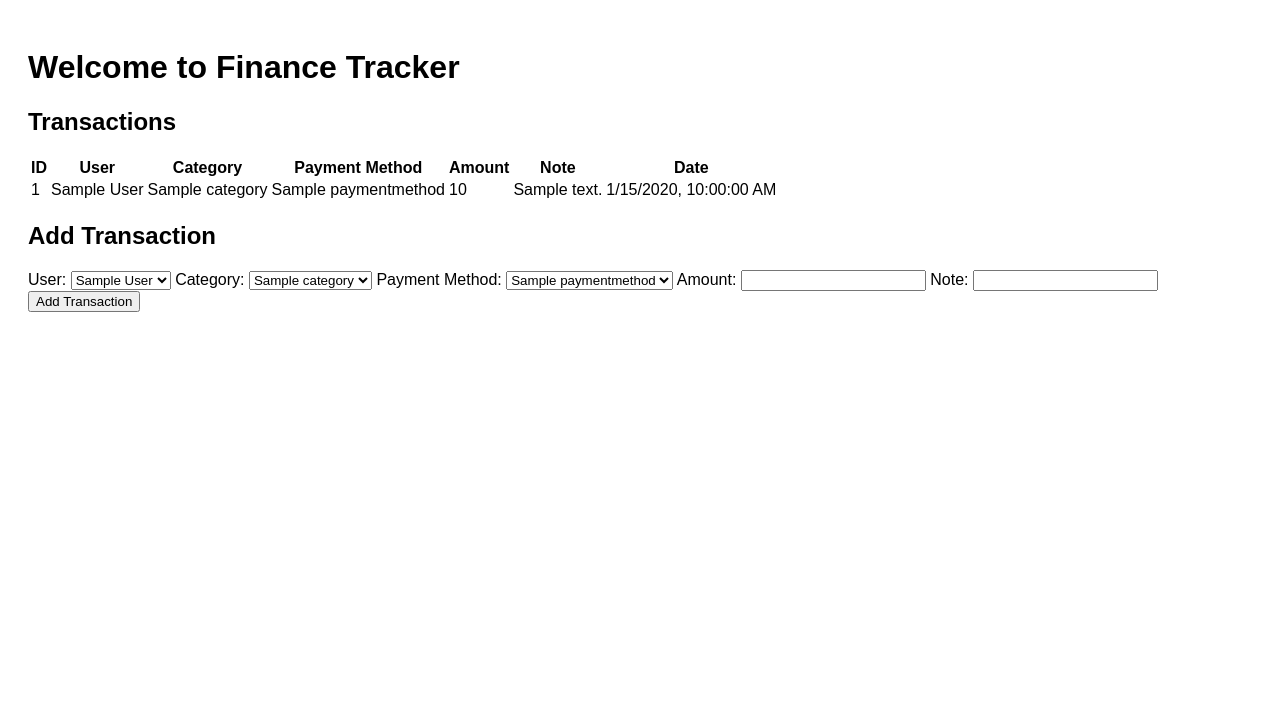
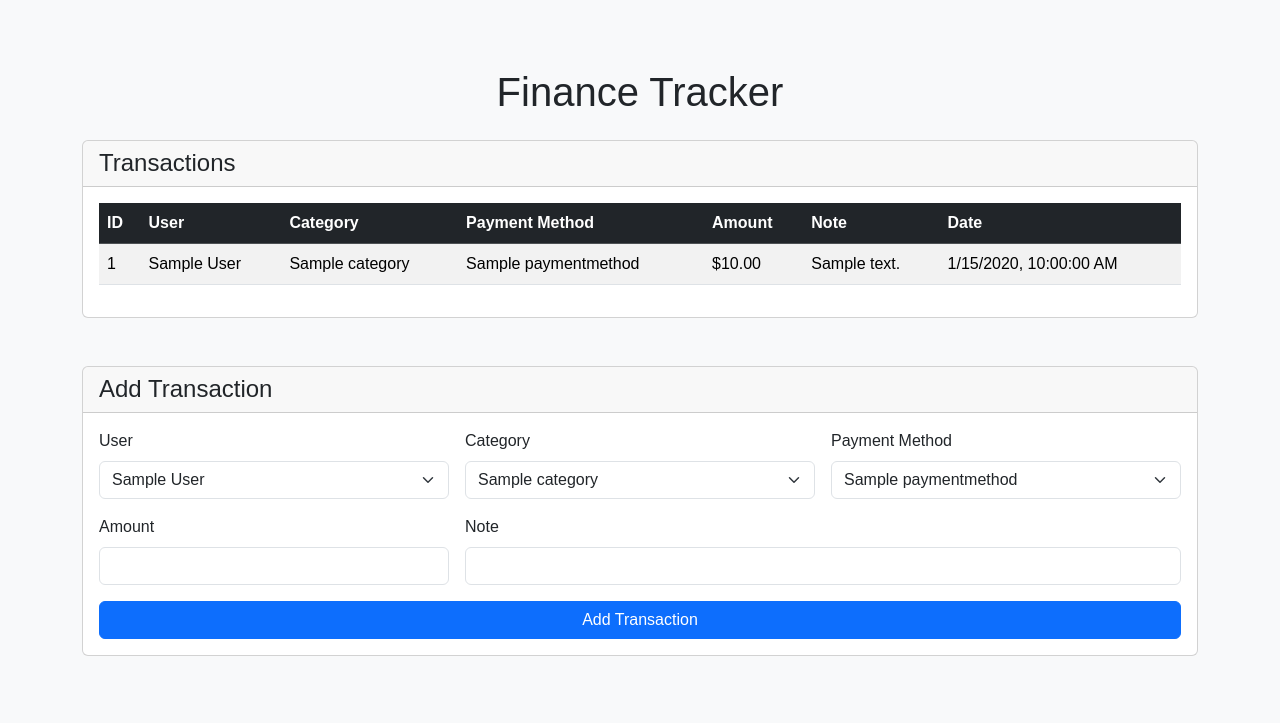
Before and after one commit to paulionel/finance-tracker, a FastAPI app: page / in a window 1280 px wide. Shown: the top 723 px of the page. Run offline with FastAPI, Linux system fonts and the light colour scheme; tables that the repository leaves empty hold one stand-in row (values such as "Sample post").

Commit message:
Add better ui

```diff
--- a/templates/index.html
+++ b/templates/index.html
@@ -3,14 +3,31 @@
 <head>
     <meta charset="UTF-8">
     <title>Finance Tracker</title>
+
+    <!-- Bootstrap CSS -->
+    <link
+        href="https://cdn.jsdelivr.net/npm/bootstrap@5.3.2/dist/css/bootstrap.min.css"
+        rel="stylesheet"
+    />
+
     <link rel="stylesheet" href="/static/style.css">
 </head>
-<body>
-    <h1>Welcome to Finance Tracker</h1>
 
-    <h2>Transactions</h2>
-    <table id="transactions-table">
-        <thead>
+<body class="bg-light">
+
+    <div class="container py-5">
+
+        <h1 class="mb-4 text-center">Finance Tracker</h1>
+
+        <!-- Transactions Table -->
+        <div class="card mb-5">
+            <div class="card-header">
+                <h4 class="mb-0">Transactions</h4>
+            </div>
+
+            <div class="card-body">
+                <table class="table table-striped table-hover">
+                    <thead class="table-dark">
                         <tr>
                             <th>ID</th>
                             <th>User</th>
@@ -21,30 +38,66 @@
                             <th>Date</th>
                         </tr>
                     </thead>
-        <tbody>
-            <!-- Transactions will be populated here -->
+
+                    <tbody id="transactions-body">
+                        <!-- Filled dynamically -->
                     </tbody>
                 </table>
+            </div>
+        </div>
 
-    <h2>Add Transaction</h2>
-    <form id="transaction-form">
-        <label>User:
-            <select id="user"></select>
-        </label>
-        <label>Category:
-            <select id="category"></select>
-        </label>
-        <label>Payment Method:
-            <select id="payment-method"></select>
-        </label>
-        <label>Amount:
-            <input type="number" step="0.01" id="amount" required>
-        </label>
-        <label>Note:
-            <input type="text" id="note">
-        </label>
-        <button type="submit">Add Transaction</button>
+        <!-- Add Transaction Form -->
+        <div class="card">
+            <div class="card-header">
+                <h4 class="mb-0">Add Transaction</h4>
+            </div>
+
+            <div class="card-body">
+
+                <form id="transaction-form" class="row g-3">
+
+                    <div class="col-md-4">
+                        <label class="form-label">User</label>
+                        <select id="user" class="form-select"></select>
+                    </div>
+
+                    <div class="col-md-4">
+                        <label class="form-label">Category</label>
+                        <select id="category" class="form-select"></select>
+                    </div>
+
+                    <div class="col-md-4">
+                        <label class="form-label">Payment Method</label>
+                        <select id="payment-method" class="form-select"></select>
+                    </div>
+
+                    <div class="col-md-4">
+                        <label class="form-label">Amount</label>
+                        <input type="number" step="0.01" id="amount" class="form-control" required>
+                    </div>
+
+                    <div class="col-md-8">
+                        <label class="form-label">Note</label>
+                        <input type="text" id="note" class="form-control">
+                    </div>
+
+                    <div class="col-12">
+                        <button type="submit" class="btn btn-primary w-100">
+                            Add Transaction
+                        </button>
+                    </div>
+
                 </form>
+
+            </div>
+        </div>
+
+    </div>
+
     <script src="/static/script.js"></script>
+
+    <!-- Bootstrap JS -->
+    <script src="https://cdn.jsdelivr.net/npm/bootstrap@5.3.2/dist/js/bootstrap.bundle.min.js"></script>
+
 </body>
 </html>
```
Also changed, not shown: static/script.js (+37 -2 lines). Lines whose indentation alone changed are shown as unchanged.
